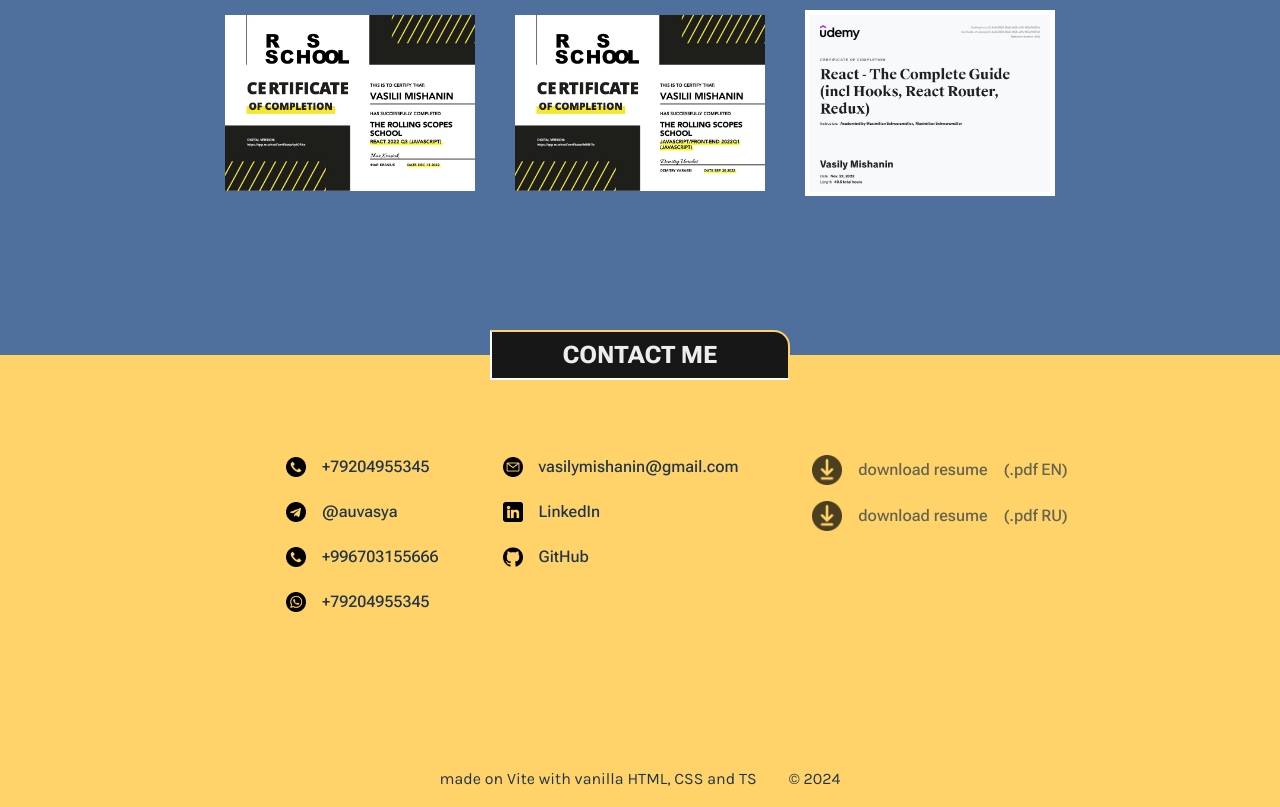
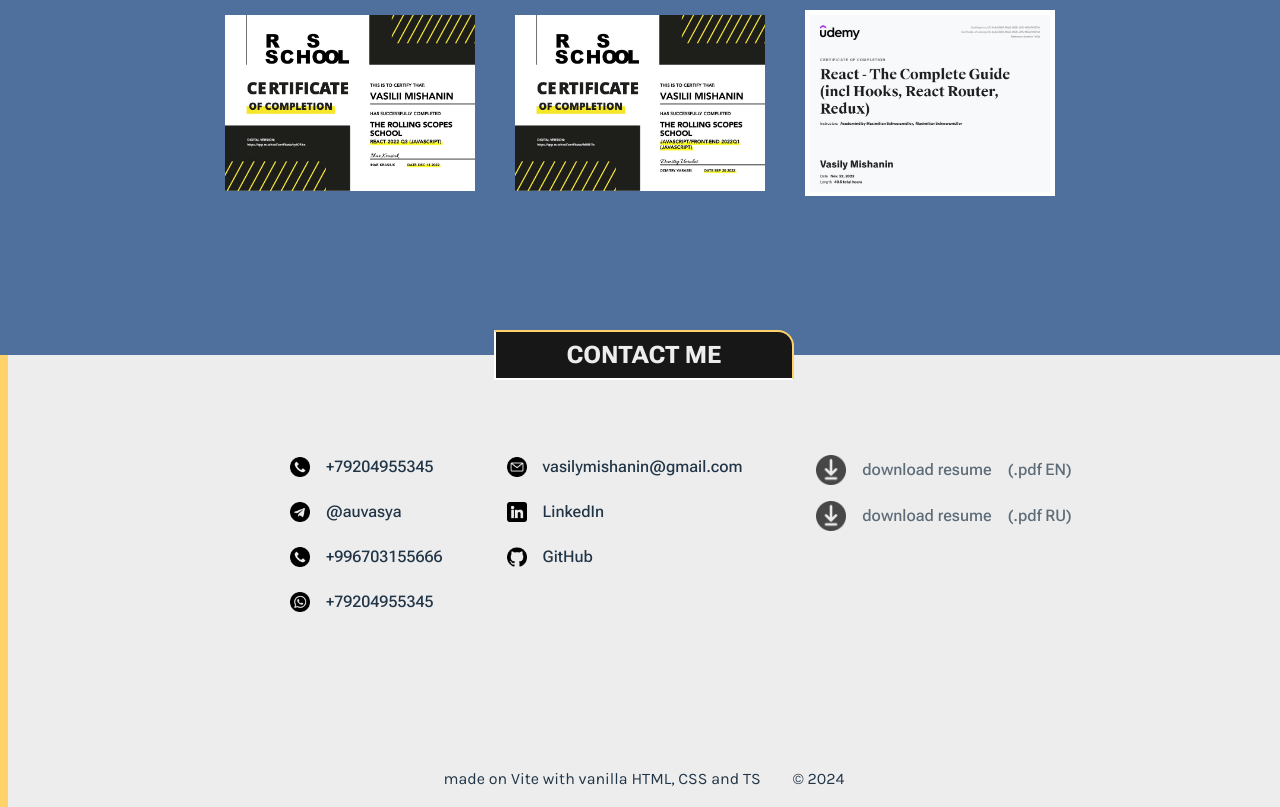
Before and after one commit to vasily-mishanin/vasily-personal, a website built with Vite: page index.html in a window 1280 px wide. Shown: the part 3717-4524 px from the top of the page. Built offline with nearby package versions, Linux system fonts and the light colour scheme; files whose address does not match are found by name; a web font is replaced by a local one.

Commit message:
style and add updated resume

```diff
--- a/src/layout/footer/footer.css
+++ b/src/layout/footer/footer.css
@@ -1,7 +1,10 @@
 .footer {
   position: relative;
   flex-shrink: 0;
-  background-color: var(--color-accent-yellow);
+  background-color: var(--color-main-light);
+
+  border-left: 0.5rem solid;
+  border-left-color: var(--color-accent-yellow);
 }
 
 .footer__copyright {
```
Also changed, not shown: 2 other files.
